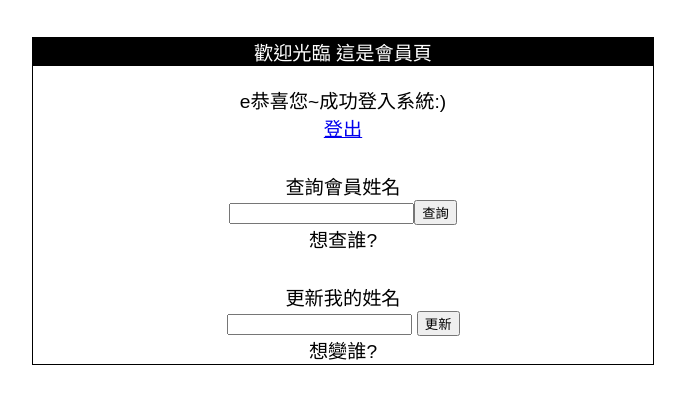
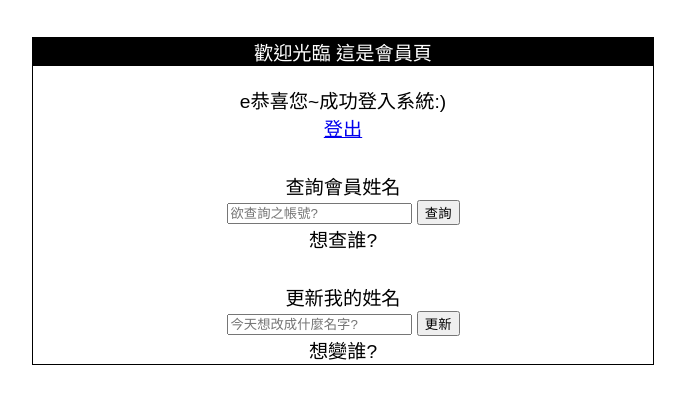
Before and after one commit to skywalker0823/Wehelp-Assignments, a Flask app: page /member in a window 1280 px wide. Shown: the part 263-667 px from the top of the page, without its empty margins (297-982 px from the left). Run offline with Flask 2, Linux system fonts and the light colour scheme; a user stored in the database is signed in.

Commit message:
修改HTML的小細節與微調CSS

```diff
--- a/week7/templates/member.html
+++ b/week7/templates/member.html
@@ -18,12 +18,13 @@
         </div>
         <div class="checker">
             <p>查詢會員姓名</p>
-            <input type="text" id="who_is"><button onclick="check_name()" type="submit">查詢</button>
+            <input type="text" id="who_is" placeholder="欲查詢之帳號?">
+            <button onclick="check_name()" type="submit">查詢</button>
             <p id="you_are">想查誰?</p>
         </div>
         <div class="checker">
             <p>更新我的姓名</p>
-            <input type="text" id="i_am">
+            <input type="text" id="i_am" placeholder="今天想改成什麼名字?">
             <button onclick="rename()">更新</button>
             <p id="rename_result">想變誰?</p>
         </div>
```
